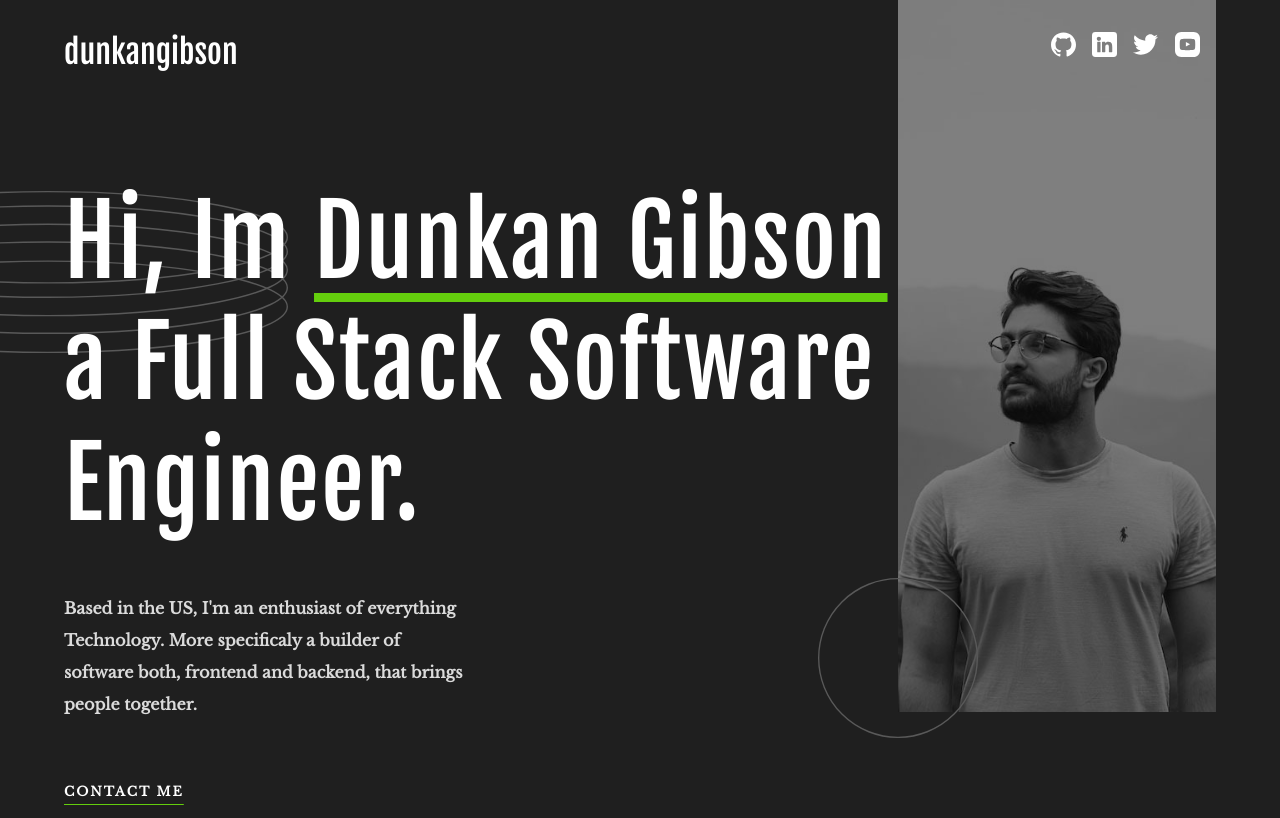
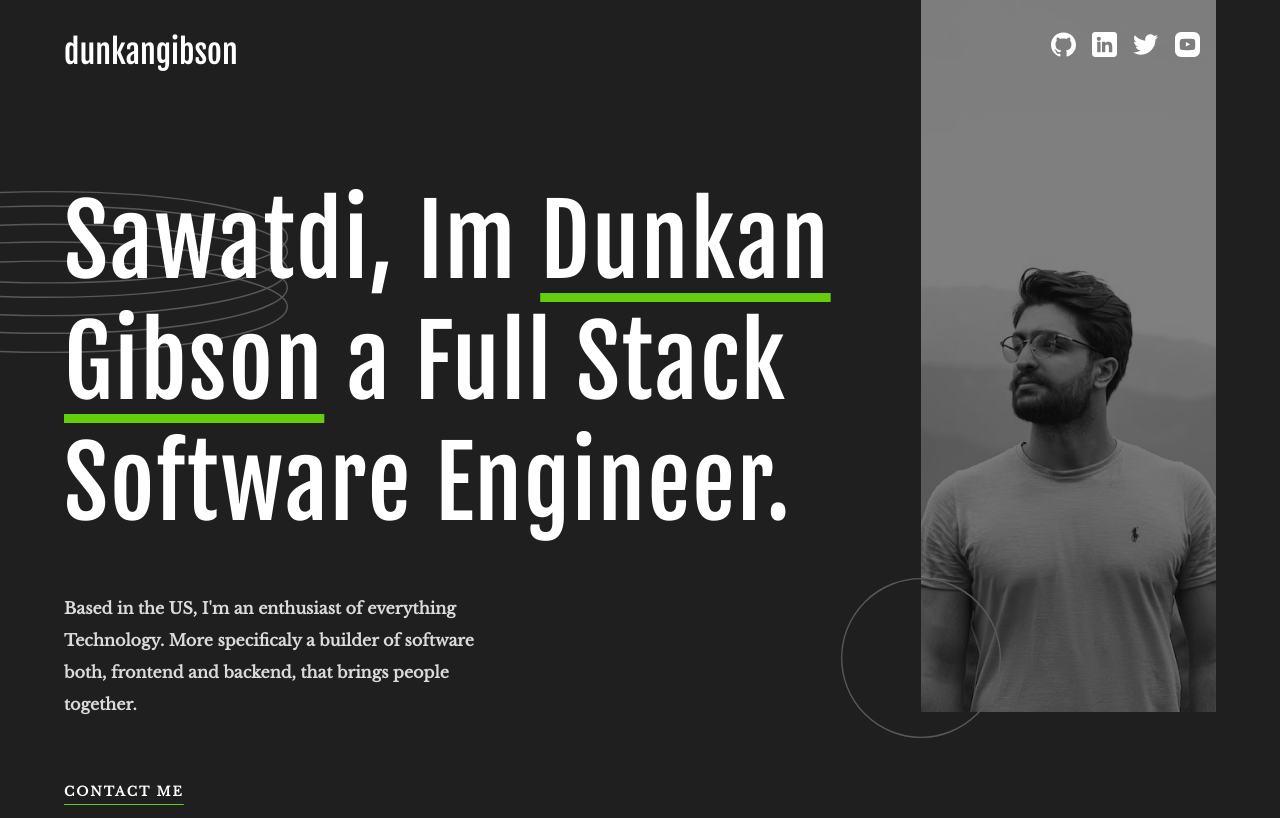
Before and after one commit to DunkanGibson/DunkanGibson.com, a plain HTML site: page index.html in a window 1280 px wide. Shown: the top 818 px of the page. Drawn offline with nearby package versions, Linux system fonts and the light colour scheme.

Commit message:
Created JS file

```diff
--- a/index.html
+++ b/index.html
@@ -41,7 +41,7 @@
         <div id="header-container">
             <div id="intro-text">
                 <h1 class="intro">
-                    Hi, Im <u id="underline">Dunkan Gibson</u> a Full Stack
+                    <span id="hello">Hello</span>, Im <u id="underline">Dunkan Gibson</u> a Full Stack
                     Software Engineer.
                 </h1>
                 <h4 class="detail">
@@ -163,4 +163,5 @@
       </footer>
     </section>
   </body>
+  <script src="index.js"></script>
 </html>
--- /dev/null
+++ b/index.js
@@ -0,0 +1,52 @@
+hello_in_languages = [
+    "Hello",             // English
+    "Bonjour",           // French
+    "Hola",              // Spanish
+    "Ciao",              // Italian
+    "Guten Tag",         // German
+    "Konnichiwa",        // Japanese
+    "Namaste",           // Hindi
+    "Merhaba",           // Turkish
+    "Szia",              // Hungarian
+    "Hallo",             // Dutch
+    "Hej",               // Swedish
+    "Ahoj",              // Czech
+    "Annyeonghaseyo",    // Korean
+    "Salut",             // Romanian
+    "Sawatdi",           // Thai
+    "Marhaba",           // Arabic
+    "Shalom",            // Hebrew
+    "Zdravo",            // Croatian
+    "Jambo",             // Swahili
+    "Nǐ hǎo",            // Mandarin Chinese
+    "Salam",             // Persian
+    "Sveiki",            // Latvian
+    "Tervetuloa",        // Finnish
+    "Dia duit",          // Irish
+    "Olá",               // Portuguese
+    "Halo",              // Indonesian
+    "Privet",            // Russian
+    "Sannu",             // Hausa
+    "Selamat pagi"       // Malay
+]
+
+function isInViewport(element) {
+    const rect = element.getBoundingClientRect();
+    return (
+        rect.top >= 0 &&
+        rect.left >= 0 &&
+        rect.bottom <= (window.innerHeight || document.documentElement.clientHeight) &&
+        rect.right <= (window.innerWidth || document.documentElement.clientWidth)
+    );
+}
+
+const changeWord = () => {
+    const changeingWord = document.querySelector("#hello")
+    if (isInViewport(changeingWord)) {
+        changeingWord.innerHTML = hello_in_languages[Math.floor(Math.random() * hello_in_languages.length)]
+    }
+}
+
+setInterval(() =>
+    changeWord()
+, 2500);
--- a/style.css
+++ b/style.css
@@ -141,10 +141,10 @@ button{
 }
 
 #exp-container{
+    --auto-grid-min-size: 16rem;
     display: grid;
-    grid-template-columns: repeat(4, 1fr [col-start]);
-    grid-template-rows: repeat(2, 50% [row-start]);
-    column-gap: 2rem;
+    grid-template-columns: repeat(auto-fill, minmax(var(--auto-grid-min-size), 1fr));
+    grid-gap: 5rem;
     padding: 0 5% 0 5%;
     row-gap: 3rem;
     justify-items: center;
@@ -188,10 +188,11 @@ button{
 }
 
 #projects-container{
+    margin: 2rem 0 8rem 0;
+    --auto-grid-min-size: 16rem;
     display: grid;
-    margin: 2rem 0 8rem 0;
-    grid-template-columns: repeat(2, 1fr [col-start]);
-    grid-template-rows: repeat(2, 1fr [row-start]);
+    grid-template-columns: repeat(auto-fill, minmax(var(--auto-grid-min-size), 1fr));
+    grid-gap: 5rem;
     column-gap: 2rem;
     row-gap: 3rem;
     justify-items: center;
@@ -221,8 +222,8 @@ button{
   }
 
 #contact{
+height: 50rem;
 background-color: #2d2a2a96;
-height: 50rem;
 display: flex;
 flex-direction: column;
 justify-content: space-between;
@@ -294,7 +295,17 @@ justify-content: space-between;
 }
 
 footer{
-    /* align-self: flex-end; */
     top: 0;
     position: relative;
 }
+
+@media screen and (max-width: 768px) {
+    .image{
+        display: none;
+    }
+    #contact-container{
+        --auto-grid-min-size: 16rem;
+        display: grid;
+        grid-template-columns: repeat(auto-fill, minmax(var(--auto-grid-min-size), 1fr));
+    }
+  }
```
